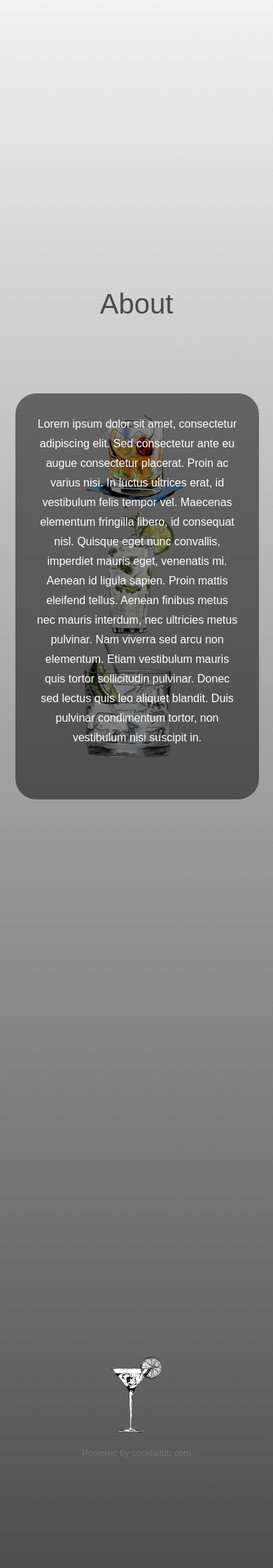
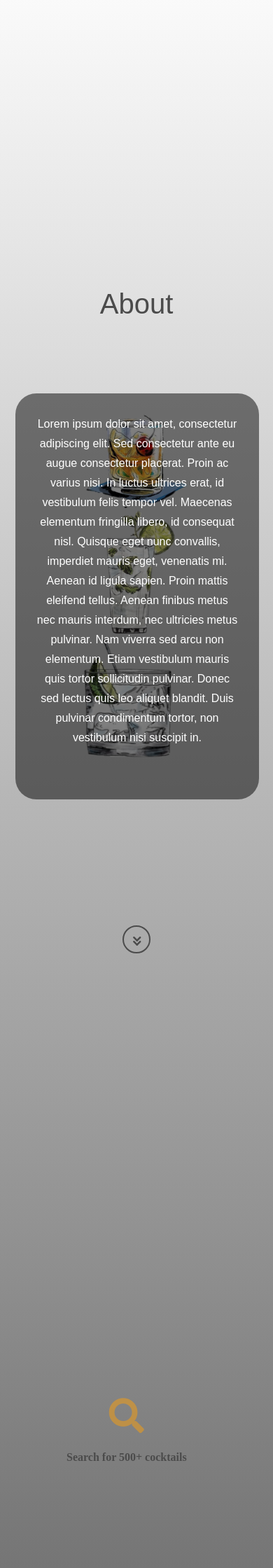
Before and after one commit to ax-ab/cocktail_time, a Django app: page / in a window 390 px wide. Shown: the part 624-2864 px from the top of the page at 70% size. Run offline with Django 3.2, Linux system fonts and the light colour scheme; some libraries are stand-ins or nearby versions.

Commit message:
added new section in about plus update mobile experience

```diff
--- a/core/templates/core/about.html
+++ b/core/templates/core/about.html
@@ -32,13 +32,14 @@
                 </div>
             </a>
         </div>
+
     </div>
 
 </div>
 {% endblock %}
 
 {% block main %}
-  <div id="about">
+<div id="about" style="height: 100vh; background-color: transparent">
     <h1 style="text-align: center; padding-top: 5vh; color: #4b4b4b">About</h1>
 
     <div id="about_text" class="slideanim" style="margin-top: 15vh; margin-bottom: 15vh;" >
@@ -50,12 +51,34 @@
         Lorem ipsum dolor sit amet, consectetur adipiscing elit. Sed consectetur ante eu augue consectetur placerat. Proin ac varius nisi. In luctus ultrices erat, id vestibulum felis tempor vel. Maecenas elementum fringilla libero, id consequat nisl. Quisque eget nunc convallis, imperdiet mauris eget, venenatis mi. Aenean id ligula sapien. Proin mattis eleifend tellus. Aenean finibus metus nec mauris interdum, nec ultricies metus pulvinar.
         Nam viverra sed arcu non elementum. Etiam vestibulum mauris quis tortor sollicitudin pulvinar. Donec sed lectus quis leo aliquet blandit. Duis pulvinar condimentum tortor, non vestibulum nisi suscipit in.
     </div>
+
+    </div>
+
+    <div class="center-con" style="padding-top: 15vh;">
+        <a href="#about_search">
+            <div class="round">
+                <div id="cta">
+                    <span class="arrow primary next "></span>
+                    <span class="arrow secondary next "></span>
                 </div>
             </div>
+        </a>
+    </div>
+
+</div>
+
+<div id="about_search" style="height: 100vh; background-color: transparent; text-align: center; position: relative">
+    <a href="/search">
+        <div class="fa fa-search" style="color: #f39d1288; line-height: 100px; position: absolute; font-size: 50px; margin-left: -100px; margin-top: 40vh">
+            <h6 style="font-weight:900; color: #4b4b4b">Search for 500+ cocktails</h6>
+        </div>
+    </a>
+</div>
+
 {% endblock %}
 
 {% block footer %}
-<div class="jumbotron jumbotron-fluid" style="background-color: transparent; position: relative; padding-top: 60vh;">
+<div style="height: 50vh; background-color: transparent; position: relative; padding-top: 15vh;">
 
         <div id="cocktail" class="">
             <img src="static/images/cocktail.png">
--- a/static/css/about.css
+++ b/static/css/about.css
@@ -5,10 +5,6 @@
 
 body {
   background: linear-gradient(180deg, white 15%, #4b4b4b 100%);
-}
-
-footer {
-  height: 100vh;
 }
 
 #jumbotron {
@@ -60,7 +56,7 @@ color: white;
 
   /* Cocktail pngs */
   #about {
-    height: 120vh !important;
+    height: 150vh !important;
   }
   /* Overlay and text */
   #about_text {
```
Lines whose indentation alone changed are shown as unchanged.
